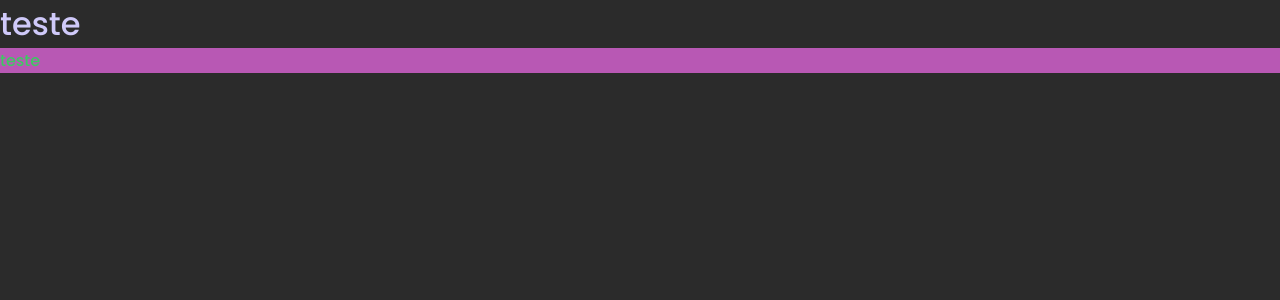
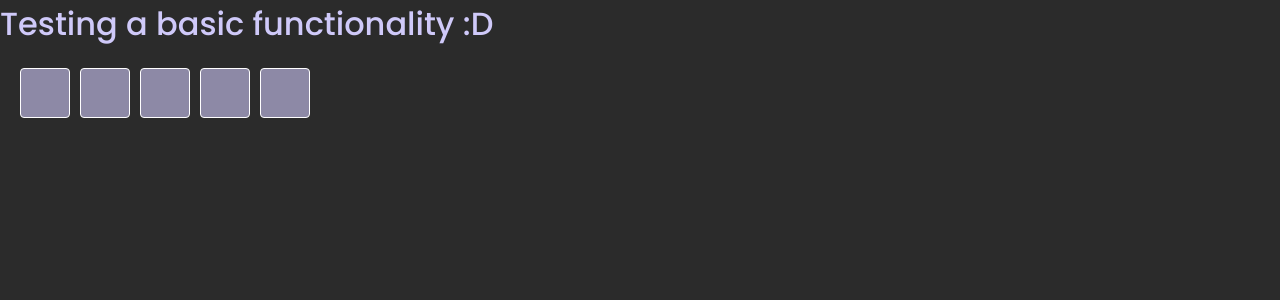
Before and after one commit to tsunode/techrmo, a Next.js app: page / in a window 1280 px wide. Shown: the top 300 px of the page. Built offline with nearby package versions, Linux system fonts and the light colour scheme.

Commit message:
testing key component

```diff
--- a/src/modules/game/components/Keyboard/Key/index.tsx
+++ b/src/modules/game/components/Keyboard/Key/index.tsx
@@ -1,7 +1,37 @@
-import styles from './styles.module.scss';
+import { ChangeEvent,KeyboardEvent, useRef } from 'react';
 
-export const Key = () => (
-  <div className={styles.container}>
-    teste
-  </div>
-);
+import { container } from './styles.module.scss';
+
+export const Key = () => {
+
+  const ref = useRef<HTMLInputElement | null>(null)
+
+  const handleChange = (event: ChangeEvent<HTMLInputElement>) => {
+
+    const nextInput = event.target.nextElementSibling as HTMLInputElement // unfortunately we need a type assertion here, cause even if we check that nextElementSibling is not null and is a input, it still will be inferred as Element instead of HTMLInputElement, so with type assertion we can use .focus()
+
+    if(event.target.value && nextInput && nextInput.tagName === 'INPUT'){
+      nextInput.focus()
+    }
+  }
+
+  const handleKeyUp = (event:KeyboardEvent<HTMLInputElement>) => {
+
+    const previousInput =  event.currentTarget?.previousElementSibling as HTMLInputElement
+    const lastInput = event.currentTarget.parentNode?.lastElementChild as HTMLInputElement
+    const elementToFocus = previousInput?.tagName === "INPUT" ? previousInput : lastInput?.tagName === "INPUT" ? lastInput : null
+
+    if(event.key === "Backspace" && elementToFocus && event.currentTarget.value === "") {
+        // event.currentTarget.value === "" will not be needed when we ensure that the maximum length of the input value is 1
+        elementToFocus.focus();
+    }
+  }
+
+  return <input
+  className={container}
+  type="text"
+  ref={ref}
+  onChange={(event) => {handleChange(event)}}
+  onKeyUp={(event) => handleKeyUp(event)}/>
+
+}
--- a/src/modules/game/components/Keyboard/Key/styles.module.scss
+++ b/src/modules/game/components/Keyboard/Key/styles.module.scss
@@ -1,6 +1,13 @@
 .container {
-  display: flex;
-  color: $color-primary;
+  width: 5rem;
+  height: 5rem;
+  padding: 1rem;
+  font-size: 2rem;
+  text-align: center;
+  color: #000;
+  border: 1px solid #fff;
+  border-radius: 4px;
+  outline: none;
 }
 
 .teste {
@@ -22,6 +29,6 @@
 
 @include desktop() {
   .container {
-    background: $color-secondary;
+    background: $color-secondary-transparent-300;
   }
 }
--- a/src/pages/index.tsx
+++ b/src/pages/index.tsx
@@ -10,8 +10,14 @@ export default function Home() {
         <meta name='viewport' content='width=device-width, initial-scale=1' />
         <link rel='icon' href='/favicon.ico' />
       </Head>
-      <h1>teste</h1>
-      <Key />
+      <h1>Testing a basic functionality :D</h1>
+      <div style={{display: 'flex', margin: '20px', gap: "10px"}}>
+      <Key/>
+      <Key/>
+      <Key/>
+      <Key/>
+      <Key/>
+      </div>
     </>
   );
 }
```
Also changed, not shown: 1 other file (tests, documents, lock files or other folders).
